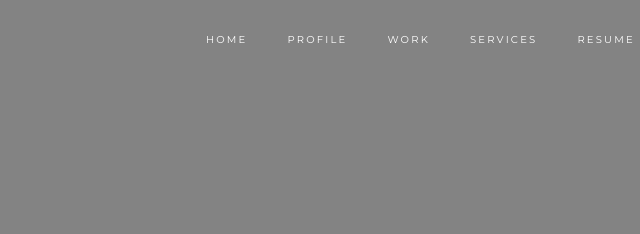
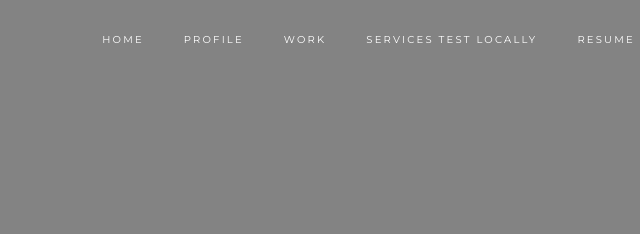
Before and after one commit to schun92/portfolio, a plain HTML site: page index.html in a window 1280 px wide. Shown: the top 234 px of the page, 185-825 px from the left. Drawn offline with nearby package versions, Linux system fonts and the light colour scheme; some packages are replaced by stand-ins of ours.

Commit message:
testing local change

```diff
--- a/index.html
+++ b/index.html
@@ -49,7 +49,7 @@
 							<li><a href="#home"><span class="menu-item-span">Home</span></a></li>
 							<li><a href="#profile"><span class="menu-item-span">Profile</span></a></li>
 							<li><a href="#portfolio"><span class="menu-item-span">Work</span></a></li>
-							<li><a href="#services"><span class="menu-item-span">Services</span></a></li>
+							<li><a href="#services"><span class="menu-item-span">Services Test locally</span></a></li>
 							<li><a href="#resume"><span class="menu-item-span">Resume</span></a></li>
 							<li><a href="#blog"><span class="menu-item-span">Blog</span></a></li>
 							<li><a href="#contact"><span class="menu-item-span">Connect</span></a></li>
```
